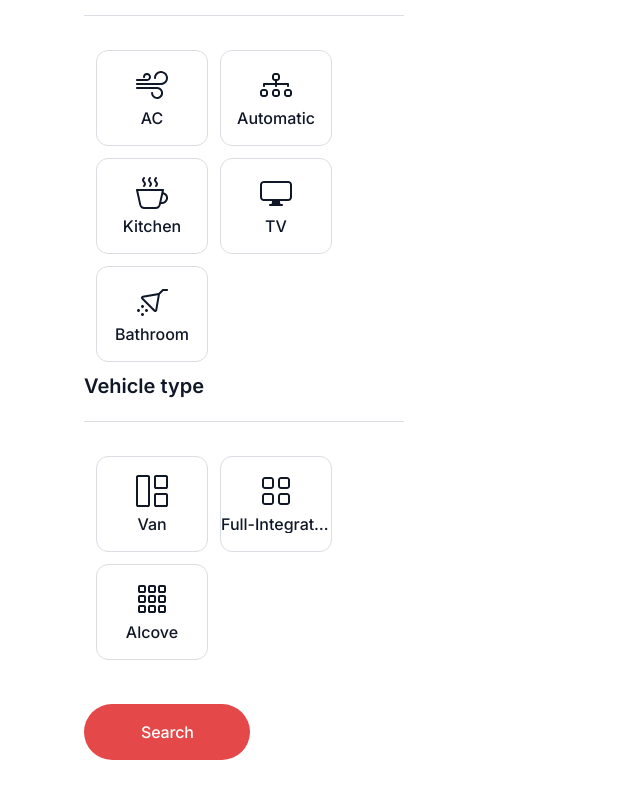
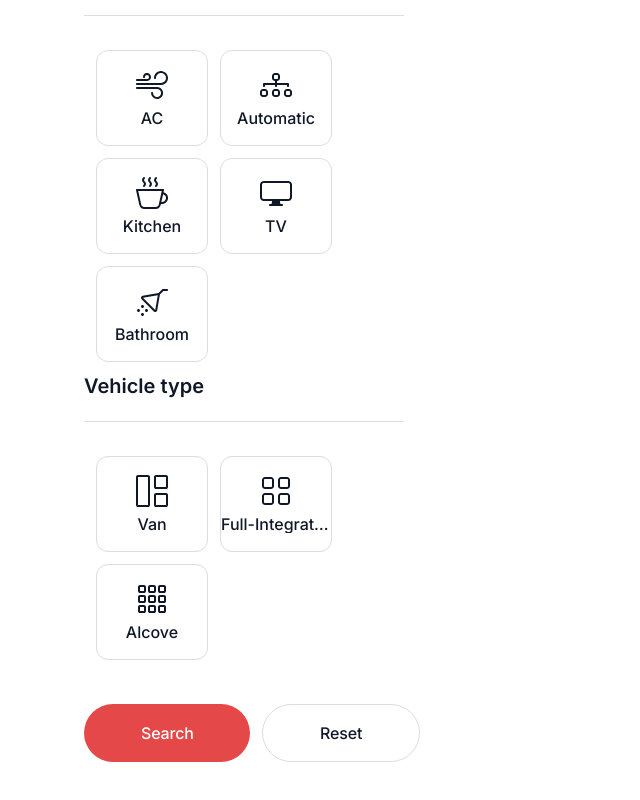
Before and after one commit to aanna25/TravelTrucks, a React (Vite) app: page /catalog in a window 1280 px wide. Shown: the part 354-1154 px from the top of the page, without its empty margins (0-640 px from the left). Built offline with nearby package versions, Linux system fonts and the light colour scheme; no server answers.

Commit message:
fix some styles return Resetbtn add favicon

```diff
--- a/index.html
+++ b/index.html
@@ -2,6 +2,7 @@
 <html lang="en">
   <head>
     <meta charset="UTF-8" />
+    <link rel="icon" href="/favicon.ico" />
     <meta name="viewport" content="width=device-width, initial-scale=1.0" />
     <link
       href="https://fonts.googleapis.com/css2?family=Inter:wght@400;500;600&display=swap"
--- a/src/components/CamperCard/CamperCard.module.css
+++ b/src/components/CamperCard/CamperCard.module.css
@@ -6,11 +6,23 @@
   flex-shrink: 0;
 }
 
+.feature {
+  display: flex;
+  align-items: center;
+  gap: 8px;
+  background-color: var(--badges);
+  padding: 8px 16px;
+  border-radius: 100px;
+  font-size: 16px;
+  font-weight: 500;
+  color: var(--main);
+  white-space: nowrap;
+}
+
 .feature svg {
   width: 20px;
   height: 20px;
   fill: currentColor;
-  margin-right: 8px;
   flex-shrink: 0;
 }
 
--- a/src/components/FilterPanel/FilterPanel.jsx
+++ b/src/components/FilterPanel/FilterPanel.jsx
@@ -1,6 +1,6 @@
 import { useState, useEffect } from "react";
 import { useDispatch, useSelector } from "react-redux";
-import { setFilters } from "../../redux/campers/campersSlice";
+import { setFilters, resetFilters } from "../../redux/campers/campersSlice";
 import { selectFilters } from "../../redux/selectors";
 import { fetchCampers } from "../../redux/operations";
 import SvgIcon from "../SvgIcon/SvgIcon";
@@ -62,6 +62,20 @@ const FilterPanel = ({ className }) => {
         page: 1,
         limit: 4,
         filters: newFilters,
+      })
+    );
+  };
+
+  const handleReset = () => {
+    console.log("Resetting filters");
+    dispatch(resetFilters());
+
+    // скидуєм фільтри і завантажуєм кемпери без фільтрів
+    dispatch(
+      fetchCampers({
+        page: 1,
+        limit: 4,
+        filters: {},
       })
     );
   };
@@ -159,6 +173,13 @@ const FilterPanel = ({ className }) => {
           <button type="submit" className={style.searchButton}>
             Search
           </button>
+          <button
+            type="button"
+            onClick={handleReset}
+            className={style.resetButton}
+          >
+            Reset
+          </button>
         </div>
       </form>
     </div>
--- a/src/pages/CamperDetailsPage/CamperDetailsPage.module.css
+++ b/src/pages/CamperDetailsPage/CamperDetailsPage.module.css
@@ -53,6 +53,11 @@
   color: var(--main);
 }
 
+.rating {
+  text-decoration: underline;
+  text-underline-offset: 3px;
+}
+
 .rating,
 .location {
   display: flex;
@@ -72,7 +77,7 @@
   font-size: 24px;
   font-weight: 600;
   color: var(--main);
-  margin-top: 16px;
+  margin-top: 8px;
 }
 
 /* замінити грід */
```
Also changed, not shown: 1 other file (tests, documents, lock files or other folders).
